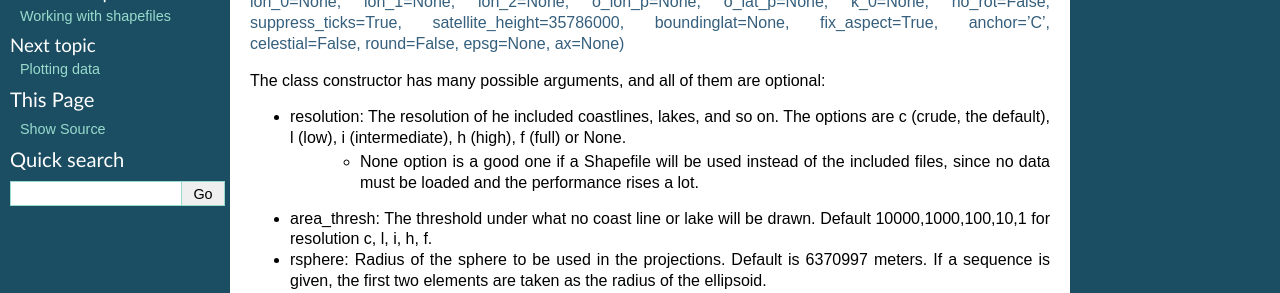
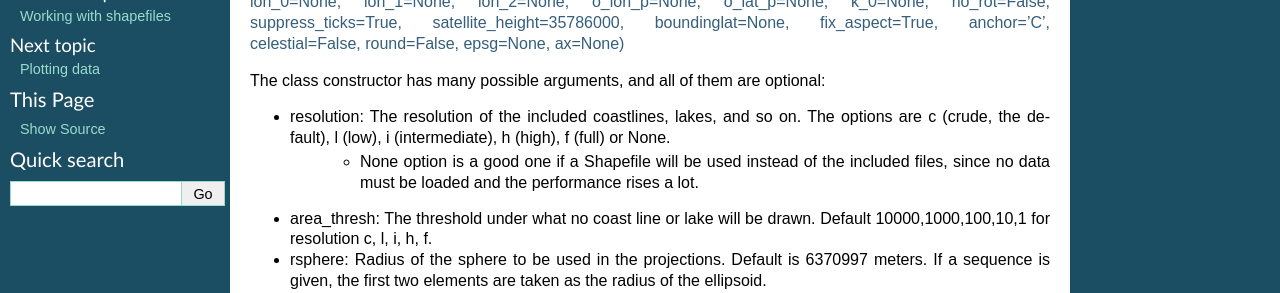
Before and after one commit to rveciana/BasemapTutorial, a Sphinx documentation site: the page built from docs/basemap.rst, in a window 1280 px wide. Shown: the part 199-492 px from the top of the page. Built offline with Sphinx 7.4.7, drawn with Linux system fonts in a browser that asks for light colours; formulas are drawn with MathJax 3.

Commit message:
Correcting a typo "he -> the"

```diff
--- a/docs/basemap.rst
+++ b/docs/basemap.rst
@@ -8,7 +8,7 @@ Any map created with the Basemap library must start with the creation of a Basem
 
 The class constructor has many possible arguments, and all of them are optional:
 
-* resolution: The resolution of he included coastlines, lakes, and so on. The options are c (crude, the default), l (low), i (intermediate), h (high), f (full) or None.
+* resolution: The resolution of the included coastlines, lakes, and so on. The options are c (crude, the default), l (low), i (intermediate), h (high), f (full) or None.
 	* None option is a good one if a Shapefile will be used instead of the included files, since no data must be loaded and the performance rises a lot.
 * area_thresh: The threshold under what no coast line or lake will be drawn. Default 10000,1000,100,10,1 for resolution c, l, i, h, f.
 * rsphere: Radius of the sphere to be used in the projections. Default is 6370997 meters. If a sequence is given, the first two elements are taken as the radius of the ellipsoid.
```
